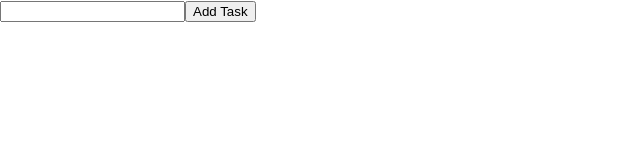
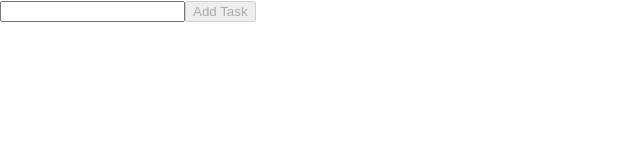
Before and after one commit to hharpreetk/react-task-manager, a React (Create React App) app: page / in a window 1280 px wide. Shown: the top 160 px of the page, without its empty margins (0-640 px from the left). Built offline with nearby package versions, Linux system fonts and the light colour scheme.

Commit message:
enable 'Add Task' button based on input value

```diff
--- a/src/TaskInput.js
+++ b/src/TaskInput.js
@@ -20,12 +20,10 @@ export default function TaskInput() {
     dispatch({ type: "add", id: nextId, text });
   };
 
-  // TODO: Enable or Disable the `Add Task` button in response to user input
   // Function to handle form submission and add a new task
   const handleSubmit = (e) => {
     e.preventDefault();
     if (!value) {
-      // TODO: Dispatch an error action to the reducer
       // Set an error if the input is empty
       setError(Error("Input cannot be empty."));
     } else {
@@ -43,7 +41,7 @@ export default function TaskInput() {
         value={value}
         onChange={(e) => setValue(e.target.value)}
       />
-      <button>Add Task</button>
+      <button disabled={!value}>Add Task</button>
       {error && <p>{error.message}</p>}
     </form>
   );
```
